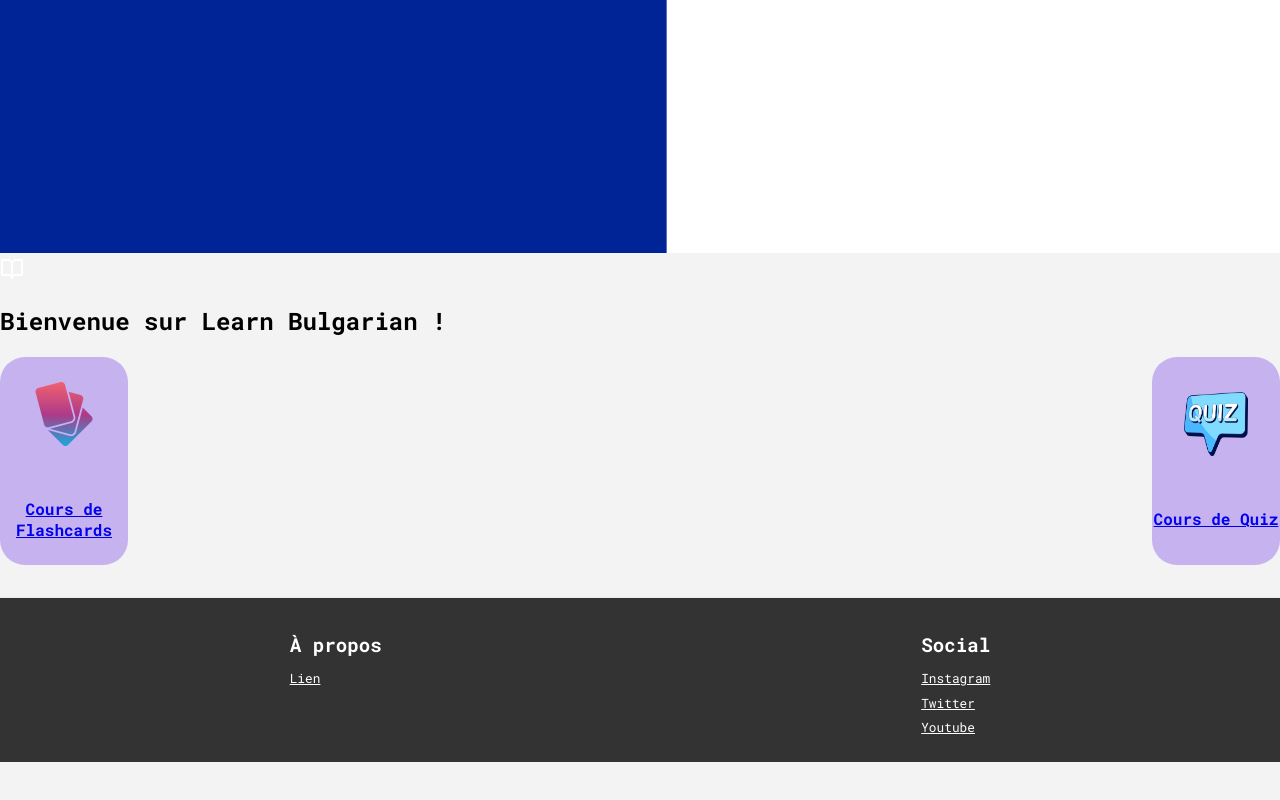
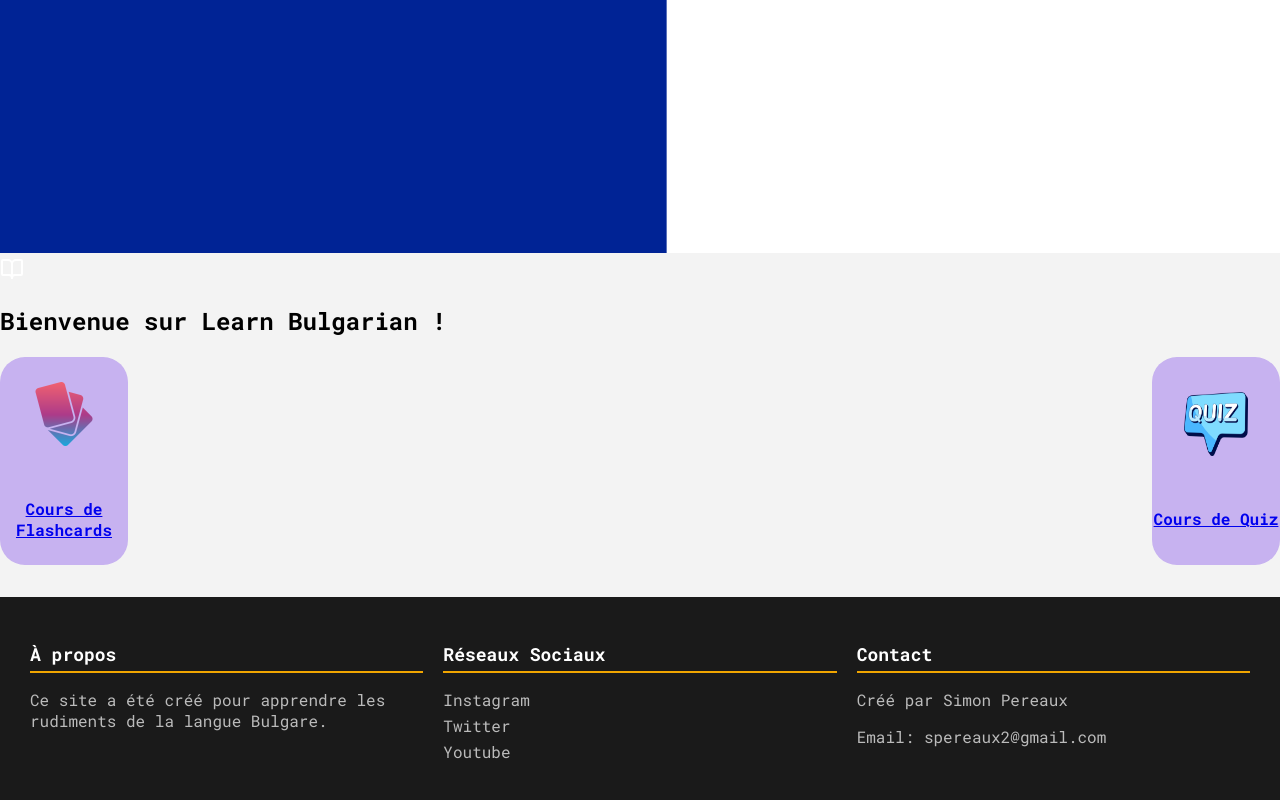
Before and after one commit to Bozeyy/LearnBulgare, a React (Vite) app in the folder LEARNBULGARE/: page / in a window 1280 px wide. Shown: the part 1108-1908 px from the top of the page. Before the commit the page ends 1870 px from the top, so only its background shows below. Built offline with nearby package versions, Linux system fonts and the light colour scheme.

Commit message:
style: better footer with contact section

```diff
--- a/LEARNBULGARE/src/components/Footer.jsx
+++ b/LEARNBULGARE/src/components/Footer.jsx
@@ -2,16 +2,25 @@ import "../css/HF/Footer.css";
 
 function Footer() {
     return (
-        <footer>
+        <footer className="footer">
             <div className="footer_section">
-                <h1>À propos</h1>
-                <a href="">Lien</a>
+                <h2>À propos</h2>
+                <p>
+                    Ce site a été créé pour apprendre les rudiments de la langue Bulgare.
+                </p>
             </div>
             <div className="footer_section">
-                <h1>Social</h1>
-                <a href="">Instagram</a>
-                <a href="">Twitter</a>
-                <a href="">Youtube</a>
+                <h2>Réseaux Sociaux</h2>
+                <ul className="social_links">
+                    <li><a href="#">Instagram</a></li>
+                    <li><a href="#">Twitter</a></li>
+                    <li><a href="#">Youtube</a></li>
+                </ul>
+            </div>
+            <div className="footer_section">
+                <h2>Contact</h2>
+                <p>Créé par Simon Pereaux</p>
+                <p>Email: <a href="mailto:simon.pereaux@example.com">spereaux2@gmail.com</a></p>
             </div>
         </footer>
     );
--- a/LEARNBULGARE/src/css/HF/Footer.css
+++ b/LEARNBULGARE/src/css/HF/Footer.css
@@ -1,27 +1,41 @@
-
-footer {
-    background-color: rgb(51, 51, 51);
+.footer {
+    background-color: #1a1a1a;
+    color: white;
     padding: 20px;
-    font-weight: 400;
-    line-height: 1.5;
-    border-top: 1px solid #e9ecef;
     display: flex;
-    justify-content: space-around;
+    justify-content: space-between;
+    align-items: flex-start;
+    flex-wrap: wrap;
 }
 
 .footer_section {
-    display: flex;
-    flex-direction: column;
+    flex: 1;
+    margin: 10px;
+    min-width: 250px;
 }
 
-.footer_section h1 {
-    color: white;
-    font-size: 1.2em;
+.footer_section h2 {
+    font-size: 18px;
     margin-bottom: 10px;
+    border-bottom: 2px solid #f0a500;
+    padding-bottom: 5px;
 }
 
+.footer_section p,
 .footer_section a {
-    color: white;
-    font-size: 0.8em;
+    color: #bbb;
+    text-decoration: none;
+}
+
+.footer_section a:hover {
+    color: #f0a500;
+}
+
+.social_links {
+    list-style: none;
+    padding: 0;
+}
+
+.social_links li {
     margin-bottom: 5px;
 }
```
